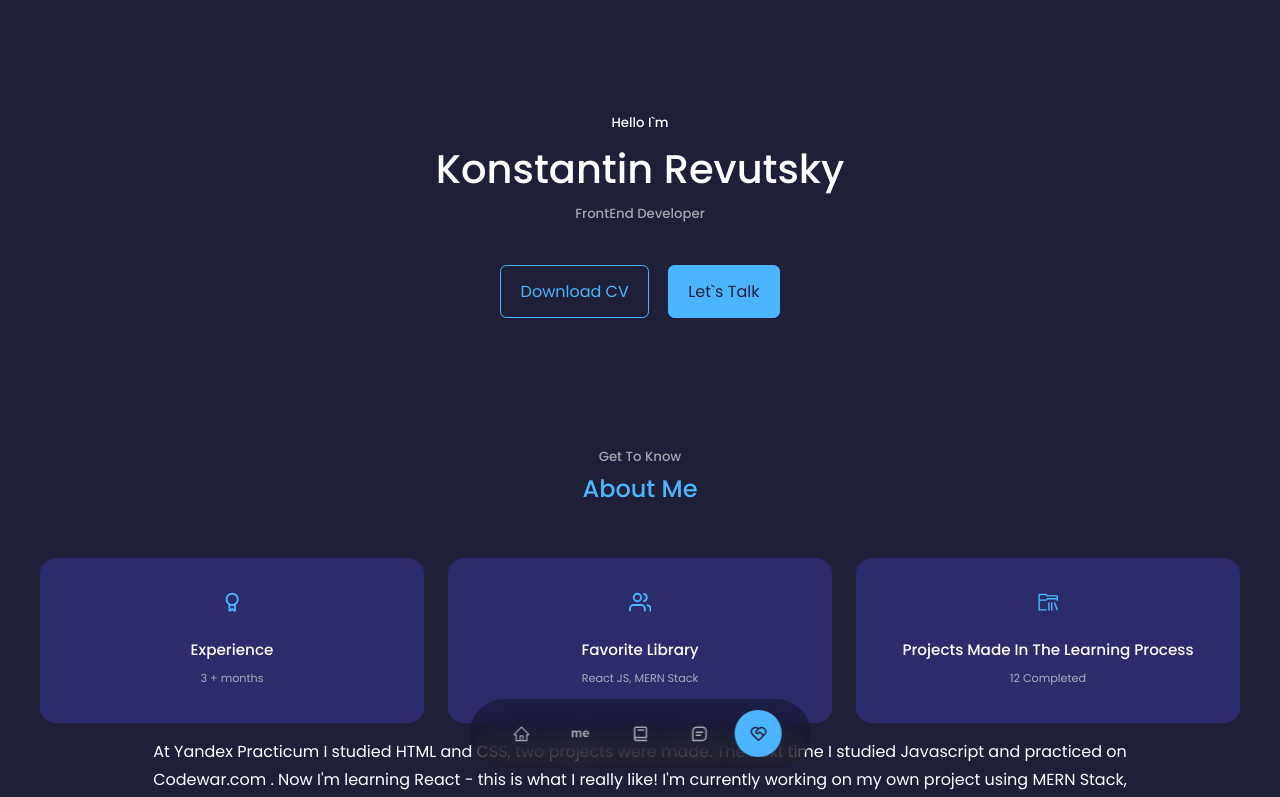
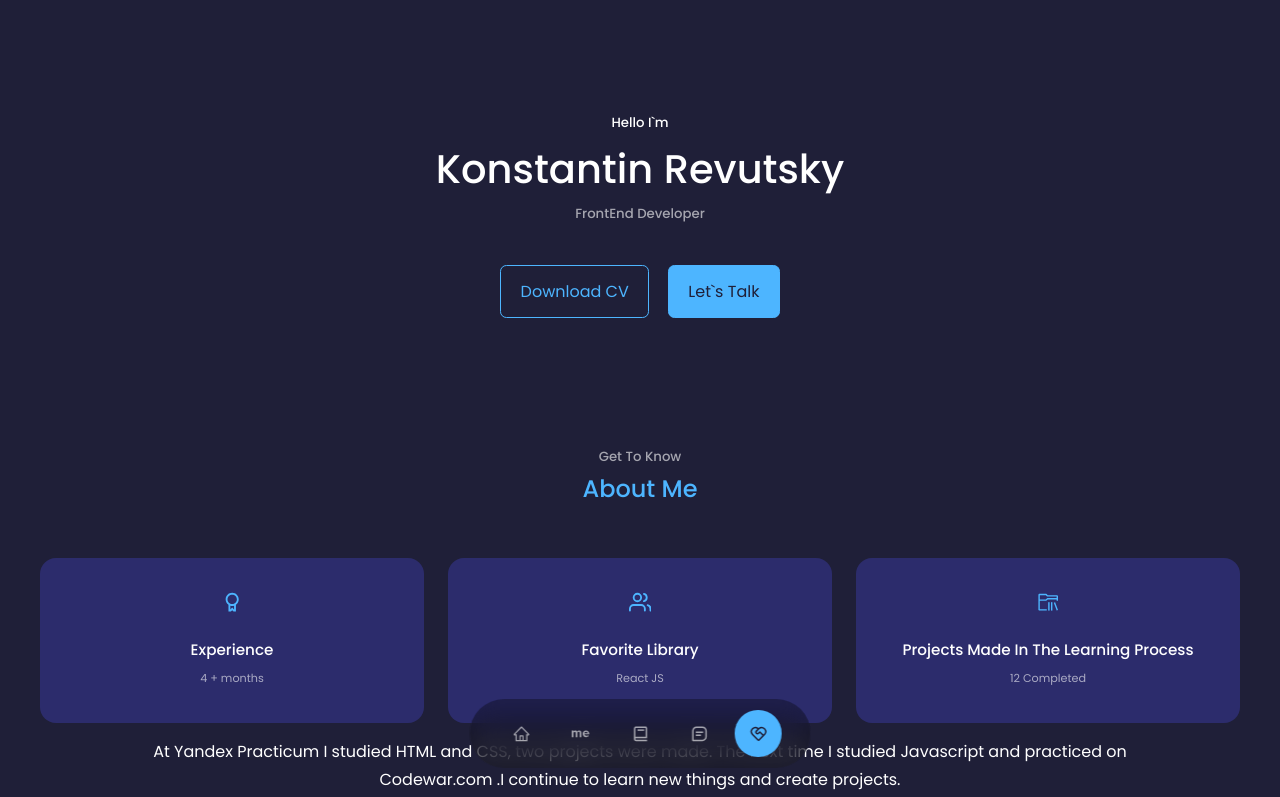
Before and after one commit to kykp/my-portfolio-web, a React (Create React App) app: page / in a window 1280 px wide. Shown: the top 797 px of the page. Built offline with nearby package versions, Linux system fonts and the light colour scheme.

Commit message:
changed information about me

```diff
--- a/src/components/about/About.jsx
+++ b/src/components/about/About.jsx
@@ -8,7 +8,7 @@ import {VscFolderLibrary} from "react-icons/vsc"
 import {useOnScreen} from "../hooks/UseOnScreen"
 
 function whenIamStartLearnJS() {
-  const dateOfStart = new Date("03/01/2022");
+  const dateOfStart = new Date("02/01/2022");
   const currentDate = new Date();
 
   let Difference_In_Time = currentDate.getTime() - dateOfStart.getTime();
@@ -56,7 +56,7 @@ console.log(myProjectDone)
             <article className="about__card">
               <FiUsers className="about__icon"/>
               <h5>Favorite Library</h5>
-              <small>React JS, MERN Stack</small>
+              <small>React JS</small>
             </article>
 
             <article className="about__card">
@@ -67,7 +67,7 @@ console.log(myProjectDone)
 
 
           </div>
-          <p> At Yandex Practicum I studied HTML and CSS, two projects were made.  The next time I studied Javascript and practiced on Codewar.com . Now I'm learning React - this is what I really like! I'm currently working on my own project using MERN Stack, which will be a football-themed app.</p>
+          <p> At Yandex Practicum I studied HTML and CSS, two projects were made.  The next time I studied Javascript and practiced on Codewar.com .I continue to learn new things and create projects.</p>
           <div className='btn__about'>
            <a href="#contact" className='btn btn-primary '>Let`s Talk</a>
           </div>
```
